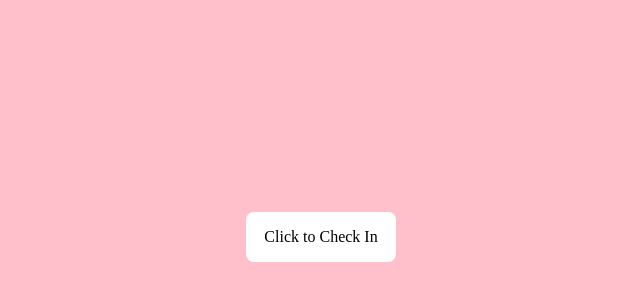
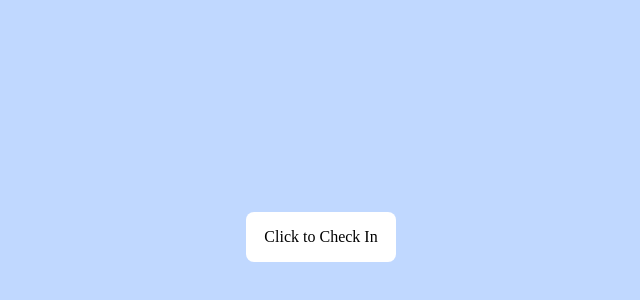
Before and after one commit to bhdao/checkin, a plain HTML site: page index.html in a window 1280 px wide. Shown: the part 188-488 px from the top of the page, without its empty margins (319-959 px from the left). Drawn offline with Linux system fonts and the light colour scheme.

Commit message:
Change background to blue.

```diff
--- a/index.css
+++ b/index.css
@@ -2,7 +2,7 @@ body {
   width: 100vw;
   max-width: 100vw;
   height: 100vh;
-  background-color: pink;
+  background-color: rgb(192, 216, 255);
   display: flex;
   margin: 0;
   position: relative;
```
